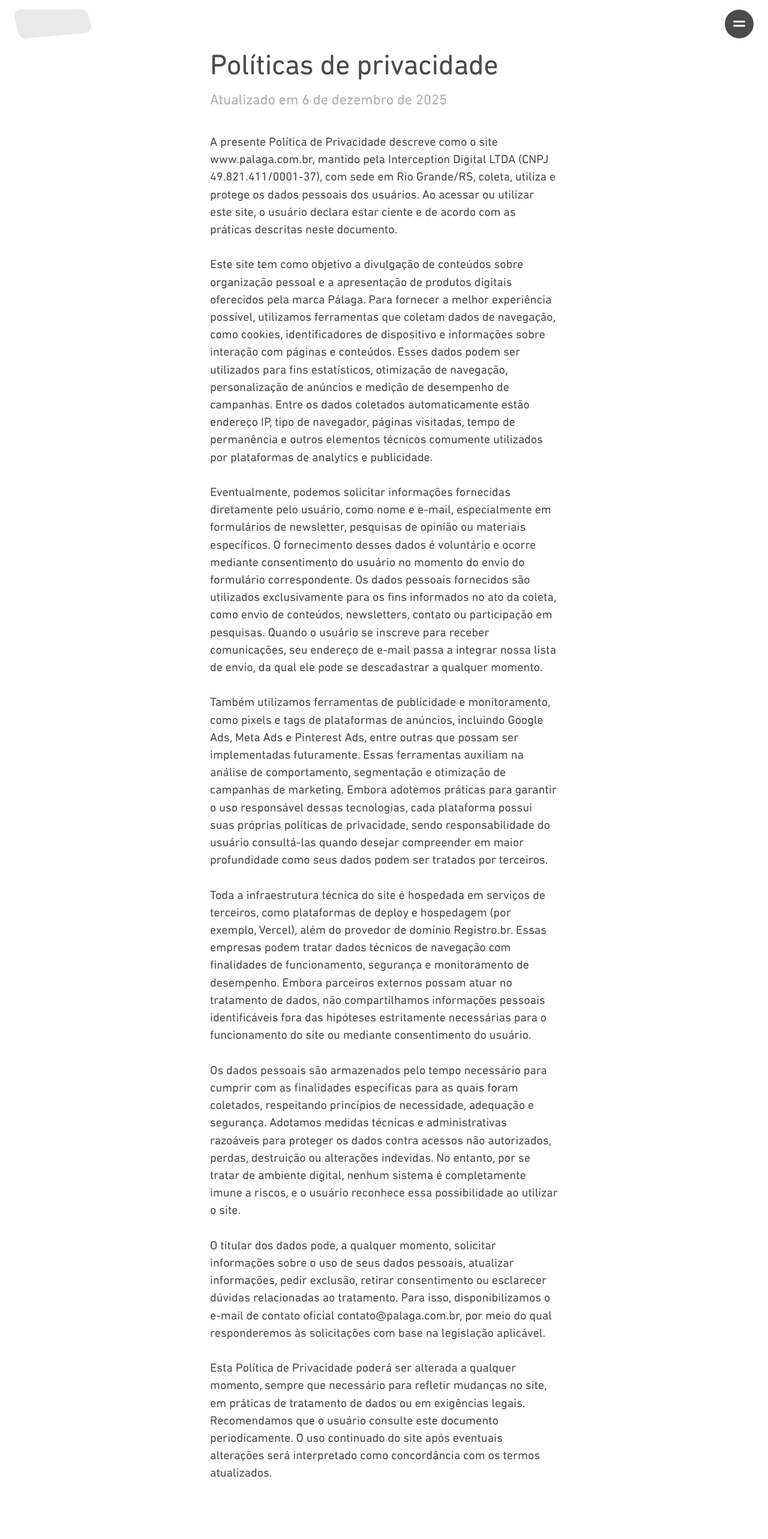
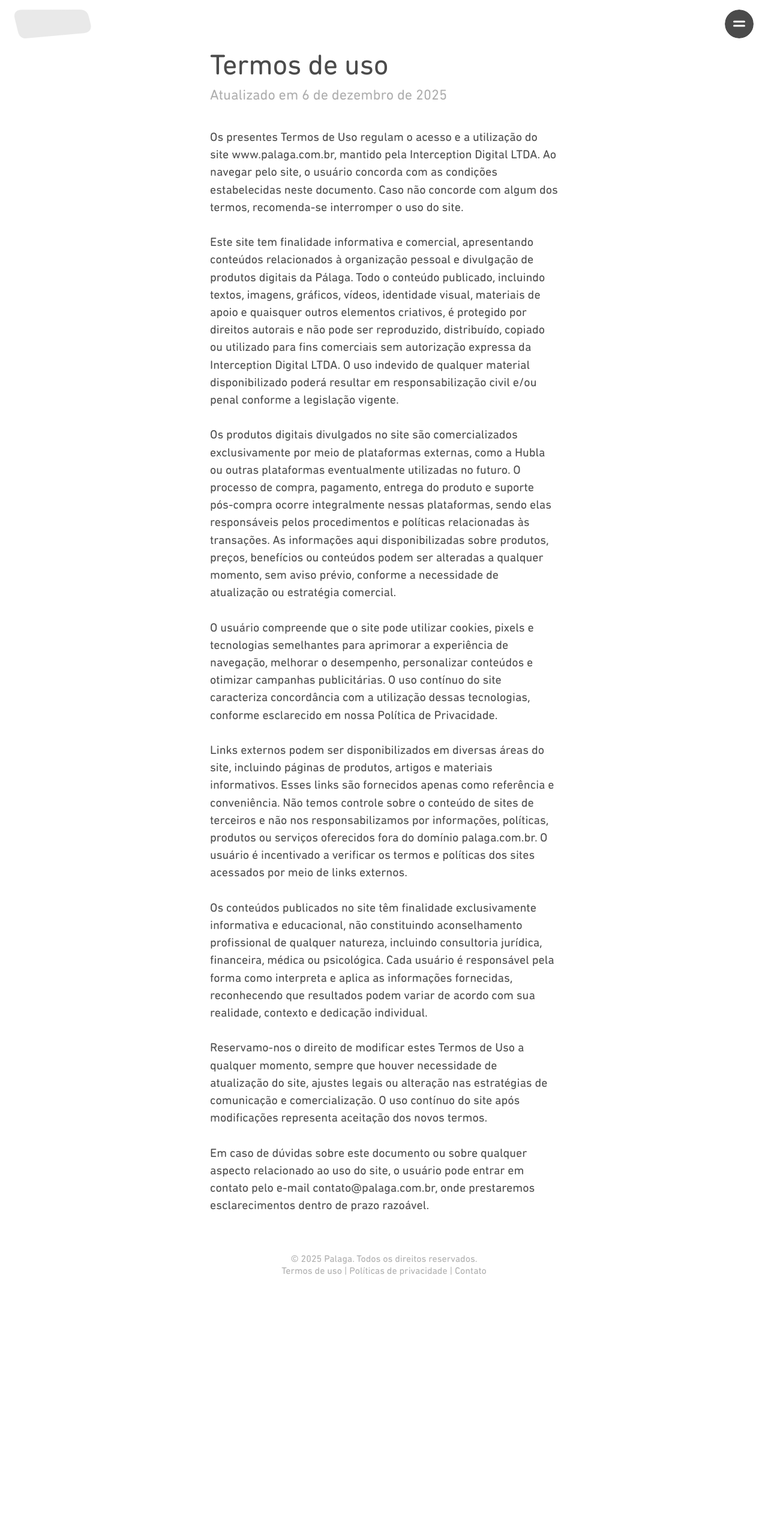
Before and after one commit to FelipeSilveiraChaves/Palaga-s-Product, a Next.js app in the folder quatrogavetas-lp1/: page /terms in a window 1280 px wide. Shown: the top 2566 px of the page at 60% size. After the commit the page ends 2146 px from the top, so only its background shows below. Built offline with nearby package versions, Linux system fonts and the light colour scheme.

Commit message:
Policy e Terms finalizada, adaptação mobile first e Home finalizada mobile e Desktop

```diff
--- a/quatrogavetas-lp1/src/app/components/button.tsx
+++ b/quatrogavetas-lp1/src/app/components/button.tsx
@@ -8,7 +8,7 @@ type ButtonProps = {
 
 export default function Button({children, variant = 'default'} :ButtonProps) {
     const BaseButtonStyleClass =
-        "rounded-r-full rounded-l-full text-[19px] px-4 h-12 flex justify-center items-center outline-2 outline-carbon-0 cursor-pointer"
+        "rounded-r-full rounded-l-full text-[19px] px-4 h-12 flex justify-center items-center outline-4 outline-carbon-0 cursor-pointer"
 
     const VariantsButtonSyleClass = {
         default: 'bg-carbon-50 text-carbon-800',
--- a/quatrogavetas-lp1/src/app/components/footer.tsx
+++ b/quatrogavetas-lp1/src/app/components/footer.tsx
@@ -1,8 +1,10 @@
+import Link from "next/link"
+
 export default function Footer(){
     return (
-        <div className="w-full flex items-center justify-center flex-col pb-4 pt-16">
+        <div className="w-full flex justify-start flex-col pb-4 px-6 pt-12 sm:pt-16 sm:text-center sm:justify-center">
             <p className="text-carbon-400 text-base/[20px]">© 2025 Palaga. Todos os direitos reservados.</p>
-            <p className="text-carbon-400 text-base/[20px]"><a className="hover:text-carbon-600" href="/terms">Termos de uso</a> | <a className="hover:text-carbon-600" href="terms">Termos de privacidade</a> | <a className="hover:text-carbon-600" href="Contact">Contato</a></p>
+            <p className="text-carbon-400 text-base/[20px]"><Link className="hover:text-carbon-600" href="/terms">Termos de uso</Link> | <Link className="hover:text-carbon-600" href="policy">Políticas de privacidade</Link> | <Link className="hover:text-carbon-600" href="Contact">Contato</Link></p>
         </div>
     )
 }
--- a/quatrogavetas-lp1/src/app/components/hamburgerButton.tsx
+++ b/quatrogavetas-lp1/src/app/components/hamburgerButton.tsx
@@ -11,7 +11,7 @@ export default function HamburgerButton() {
     <div className="flex flex-col items-end">
       <button
         onClick={toggle}
-        className="w-12 h-12 rounded-full bg-carbon-800 flex items-center justify-center pb-1 cursor-pointer"
+        className="w-12 h-12 rounded-full bg-carbon-800 flex items-center justify-center pb-1 cursor-pointer outline-4 outline-carbon-0"
       >
         {/* Área de 48x48 dentro do círculo */}
         <div className="relative w-12 h-12 flex items-center justify-center">
--- a/quatrogavetas-lp1/src/app/layout.tsx
+++ b/quatrogavetas-lp1/src/app/layout.tsx
@@ -21,10 +21,12 @@ export default function RootLayout({
   return (
     <html lang="pt-br">
       <body
-        className={`${dinRounded.className} antialiased min-h-screen bg-carbon-0`}
+        className={`${dinRounded.className} antialiased min-h-screen flex flex-col bg-carbon-0`}
       >
         <Navbar />
-          {children}
+          <main className="flex-1 flex">
+            {children}
+          </main>
         <Footer />
       </body>
     </html>
--- a/quatrogavetas-lp1/src/app/lp-1/page.tsx
+++ b/quatrogavetas-lp1/src/app/lp-1/page.tsx
@@ -1,6 +1,4 @@
-import  ImgSidedByContent from "../components/imgsidedbytext";
 import LocalStorageLpRegister from "../components/localstoragelpregister";
-import Questions from "../components/questions";
 
 
 
--- a/quatrogavetas-lp1/src/app/page.tsx
+++ b/quatrogavetas-lp1/src/app/page.tsx
@@ -1,5 +1,9 @@
 export default function Home() {
   return (
-    <div className="">home</div>
+    <div className="flex-1 flex items-center justify-center p-4">
+      <h1 className="text-carbon-800 text-[40px] sm:text-5xl leading-none tracking-[-0.4px] pb-2 justify-center ">Organização é o ato de colocar as
+        <br className="hidden sm:block"/> coisas em seus devidos lugares.
+      </h1>
+    </div>
   );
 }
--- /dev/null
+++ b/quatrogavetas-lp1/src/app/policy/page.tsx
@@ -0,0 +1,21 @@
+export default function privacyPolicy() {
+    return(
+        <div className="w-full items-center justify-center flex px-6" >
+            <div className="max-w-[580px]">
+                <h1 className="text-carbon-800 text-[40px] sm:text-5xl leading-none tracking-[-0.4px] pb-2">Políticas de privacidade</h1>
+                <h3 className="text-carbon-400 text-[22px] sm:text-2xl/[32px]">Atualizado em 6 de dezembro de 2025</h3>
+
+                <div className="mt-10 text-xl/[29.2px] text-carbon-800 gap-[29.2px] flex-col flex">
+                    <p>A presente Política de Privacidade descreve como o site www.palaga.com.br, mantido pela Interception Digital LTDA (CNPJ 49.821.411/0001-37), com sede em Rio Grande/RS, coleta, utiliza e protege os dados pessoais dos usuários. Ao acessar ou utilizar este site, o usuário declara estar ciente e de acordo com as práticas descritas neste documento.</p>
+                    <p>Este site tem como objetivo a divulgação de conteúdos sobre organização pessoal e a apresentação de produtos digitais oferecidos pela marca Pálaga. Para fornecer a melhor experiência possível, utilizamos ferramentas que coletam dados de navegação, como cookies, identificadores de dispositivo e informações sobre interação com páginas e conteúdos. Esses dados podem ser utilizados para fins estatísticos, otimização de navegação, personalização de anúncios e medição de desempenho de campanhas. Entre os dados coletados automaticamente estão endereço IP, tipo de navegador, páginas visitadas, tempo de permanência e outros elementos técnicos comumente utilizados por plataformas de analytics e publicidade.</p>
+                    <p>Eventualmente, podemos solicitar informações fornecidas diretamente pelo usuário, como nome e e-mail, especialmente em formulários de newsletter, pesquisas de opinião ou materiais específicos. O fornecimento desses dados é voluntário e ocorre mediante consentimento do usuário no momento do envio do formulário correspondente. Os dados pessoais fornecidos são utilizados exclusivamente para os fins informados no ato da coleta, como envio de conteúdos, newsletters, contato ou participação em pesquisas. Quando o usuário se inscreve para receber comunicações, seu endereço de e-mail passa a integrar nossa lista de envio, da qual ele pode se descadastrar a qualquer momento.</p>
+                    <p>Também utilizamos ferramentas de publicidade e monitoramento, como pixels e tags de plataformas de anúncios, incluindo Google Ads, Meta Ads e Pinterest Ads, entre outras que possam ser implementadas futuramente. Essas ferramentas auxiliam na análise de comportamento, segmentação e otimização de campanhas de marketing. Embora adotemos práticas para garantir o uso responsável dessas tecnologias, cada plataforma possui suas próprias políticas de privacidade, sendo responsabilidade do usuário consultá-las quando desejar compreender em maior profundidade como seus dados podem ser tratados por terceiros.</p>
+                    <p>Toda a infraestrutura técnica do site é hospedada em serviços de terceiros, como plataformas de deploy e hospedagem (por exemplo, Vercel), além do provedor de domínio Registro.br. Essas empresas podem tratar dados técnicos de navegação com finalidades de funcionamento, segurança e monitoramento de desempenho. Embora parceiros externos possam atuar no tratamento de dados, não compartilhamos informações pessoais identificáveis fora das hipóteses estritamente necessárias para o funcionamento do site ou mediante consentimento do usuário.</p>
+                    <p>Os dados pessoais são armazenados pelo tempo necessário para cumprir com as finalidades específicas para as quais foram coletados, respeitando princípios de necessidade, adequação e segurança. Adotamos medidas técnicas e administrativas razoáveis para proteger os dados contra acessos não autorizados, perdas, destruição ou alterações indevidas. No entanto, por se tratar de ambiente digital, nenhum sistema é completamente imune a riscos, e o usuário reconhece essa possibilidade ao utilizar o site.</p>
+                    <p>O titular dos dados pode, a qualquer momento, solicitar informações sobre o uso de seus dados pessoais, atualizar informações, pedir exclusão, retirar consentimento ou esclarecer dúvidas relacionadas ao tratamento. Para isso, disponibilizamos o e-mail de contato oficial contato@palaga.com.br, por meio do qual responderemos às solicitações com base na legislação aplicável.</p>
+                    <p>Esta Política de Privacidade poderá ser alterada a qualquer momento, sempre que necessário para refletir mudanças no site, em práticas de tratamento de dados ou em exigências legais. Recomendamos que o usuário consulte este documento periodicamente. O uso continuado do site após eventuais alterações será interpretado como concordância com os termos atualizados.</p>
+                </div>
+            </div>
+        </div>
+ )
+ }
--- a/quatrogavetas-lp1/src/app/terms/page.tsx
+++ b/quatrogavetas-lp1/src/app/terms/page.tsx
@@ -1,21 +1,19 @@
-import Button from "../components/button"
-
 export default function TermsOfUse() {
     return(
-        <div className="w-full items-center justify-center flex">
+        <div className="w-full items-center justify-center flex px-6" >
             <div className="max-w-[580px]">
-                <h1 className="text-carbon-800 text-5xl leading-none tracking-[-0.4px] pb-2">Políticas de privacidade</h1>
-                <h3 className="text-carbon-400 text-2xl/[32px] pt-2">Atualizado em 6 de dezembro de 2025</h3>
+                <h1 className="text-carbon-800 text-[40px] sm:text-5xl leading-none tracking-[-0.4px] pb-2">Termos de uso</h1>
+                <h3 className="text-carbon-400 text-[22px] sm:text-2xl/[32px]">Atualizado em 6 de dezembro de 2025</h3>
 
-                <div className="mt-10 text-xl/[29.2px] text-carbon-800">
-                    <p className="mb-[29.2px]">A presente Política de Privacidade descreve como o site www.palaga.com.br, mantido pela Interception Digital LTDA (CNPJ 49.821.411/0001-37), com sede em Rio Grande/RS, coleta, utiliza e protege os dados pessoais dos usuários. Ao acessar ou utilizar este site, o usuário declara estar ciente e de acordo com as práticas descritas neste documento.</p>
-                    <p className="mb-[29.2px]">Este site tem como objetivo a divulgação de conteúdos sobre organização pessoal e a apresentação de produtos digitais oferecidos pela marca Pálaga. Para fornecer a melhor experiência possível, utilizamos ferramentas que coletam dados de navegação, como cookies, identificadores de dispositivo e informações sobre interação com páginas e conteúdos. Esses dados podem ser utilizados para fins estatísticos, otimização de navegação, personalização de anúncios e medição de desempenho de campanhas. Entre os dados coletados automaticamente estão endereço IP, tipo de navegador, páginas visitadas, tempo de permanência e outros elementos técnicos comumente utilizados por plataformas de analytics e publicidade.</p>
-                    <p className="mb-[29.2px]">Eventualmente, podemos solicitar informações fornecidas diretamente pelo usuário, como nome e e-mail, especialmente em formulários de newsletter, pesquisas de opinião ou materiais específicos. O fornecimento desses dados é voluntário e ocorre mediante consentimento do usuário no momento do envio do formulário correspondente. Os dados pessoais fornecidos são utilizados exclusivamente para os fins informados no ato da coleta, como envio de conteúdos, newsletters, contato ou participação em pesquisas. Quando o usuário se inscreve para receber comunicações, seu endereço de e-mail passa a integrar nossa lista de envio, da qual ele pode se descadastrar a qualquer momento.</p>
-                    <p className="mb-[29.2px]">Também utilizamos ferramentas de publicidade e monitoramento, como pixels e tags de plataformas de anúncios, incluindo Google Ads, Meta Ads e Pinterest Ads, entre outras que possam ser implementadas futuramente. Essas ferramentas auxiliam na análise de comportamento, segmentação e otimização de campanhas de marketing. Embora adotemos práticas para garantir o uso responsável dessas tecnologias, cada plataforma possui suas próprias políticas de privacidade, sendo responsabilidade do usuário consultá-las quando desejar compreender em maior profundidade como seus dados podem ser tratados por terceiros.</p>
-                    <p className="mb-[29.2px]">Toda a infraestrutura técnica do site é hospedada em serviços de terceiros, como plataformas de deploy e hospedagem (por exemplo, Vercel), além do provedor de domínio Registro.br. Essas empresas podem tratar dados técnicos de navegação com finalidades de funcionamento, segurança e monitoramento de desempenho. Embora parceiros externos possam atuar no tratamento de dados, não compartilhamos informações pessoais identificáveis fora das hipóteses estritamente necessárias para o funcionamento do site ou mediante consentimento do usuário.</p>
-                    <p className="mb-[29.2px]">Os dados pessoais são armazenados pelo tempo necessário para cumprir com as finalidades específicas para as quais foram coletados, respeitando princípios de necessidade, adequação e segurança. Adotamos medidas técnicas e administrativas razoáveis para proteger os dados contra acessos não autorizados, perdas, destruição ou alterações indevidas. No entanto, por se tratar de ambiente digital, nenhum sistema é completamente imune a riscos, e o usuário reconhece essa possibilidade ao utilizar o site.</p>
-                    <p className="mb-[29.2px]">O titular dos dados pode, a qualquer momento, solicitar informações sobre o uso de seus dados pessoais, atualizar informações, pedir exclusão, retirar consentimento ou esclarecer dúvidas relacionadas ao tratamento. Para isso, disponibilizamos o e-mail de contato oficial contato@palaga.com.br, por meio do qual responderemos às solicitações com base na legislação aplicável.</p>
-                    <p className="mb-[29.2px]">Esta Política de Privacidade poderá ser alterada a qualquer momento, sempre que necessário para refletir mudanças no site, em práticas de tratamento de dados ou em exigências legais. Recomendamos que o usuário consulte este documento periodicamente. O uso continuado do site após eventuais alterações será interpretado como concordância com os termos atualizados.</p>
+                <div className="mt-10 text-xl/[29.2px] text-carbon-800 gap-[29.2px] flex-col flex">
+                    <p>Os presentes Termos de Uso regulam o acesso e a utilização do site www.palaga.com.br, mantido pela Interception Digital LTDA. Ao navegar pelo site, o usuário concorda com as condições estabelecidas neste documento. Caso não concorde com algum dos termos, recomenda-se interromper o uso do site.</p>
+                    <p>Este site tem finalidade informativa e comercial, apresentando conteúdos relacionados à organização pessoal e divulgação de produtos digitais da Pálaga. Todo o conteúdo publicado, incluindo textos, imagens, gráficos, vídeos, identidade visual, materiais de apoio e quaisquer outros elementos criativos, é protegido por direitos autorais e não pode ser reproduzido, distribuído, copiado ou utilizado para fins comerciais sem autorização expressa da Interception Digital LTDA. O uso indevido de qualquer material disponibilizado poderá resultar em responsabilização civil e/ou penal conforme a legislação vigente.</p>
+                    <p>Os produtos digitais divulgados no site são comercializados exclusivamente por meio de plataformas externas, como a Hubla ou outras plataformas eventualmente utilizadas no futuro. O processo de compra, pagamento, entrega do produto e suporte pós-compra ocorre integralmente nessas plataformas, sendo elas responsáveis pelos procedimentos e políticas relacionadas às transações. As informações aqui disponibilizadas sobre produtos, preços, benefícios ou conteúdos podem ser alteradas a qualquer momento, sem aviso prévio, conforme a necessidade de atualização ou estratégia comercial.</p>
+                    <p>O usuário compreende que o site pode utilizar cookies, pixels e tecnologias semelhantes para aprimorar a experiência de navegação, melhorar o desempenho, personalizar conteúdos e otimizar campanhas publicitárias. O uso contínuo do site caracteriza concordância com a utilização dessas tecnologias, conforme esclarecido em nossa Política de Privacidade.</p>
+                    <p>Links externos podem ser disponibilizados em diversas áreas do site, incluindo páginas de produtos, artigos e materiais informativos. Esses links são fornecidos apenas como referência e conveniência. Não temos controle sobre o conteúdo de sites de terceiros e não nos responsabilizamos por informações, políticas, produtos ou serviços oferecidos fora do domínio palaga.com.br. O usuário é incentivado a verificar os termos e políticas dos sites acessados por meio de links externos.</p>
+                    <p>Os conteúdos publicados no site têm finalidade exclusivamente informativa e educacional, não constituindo aconselhamento profissional de qualquer natureza, incluindo consultoria jurídica, financeira, médica ou psicológica. Cada usuário é responsável pela forma como interpreta e aplica as informações fornecidas, reconhecendo que resultados podem variar de acordo com sua realidade, contexto e dedicação individual.</p>
+                    <p>Reservamo-nos o direito de modificar estes Termos de Uso a qualquer momento, sempre que houver necessidade de atualização do site, ajustes legais ou alteração nas estratégias de comunicação e comercialização. O uso contínuo do site após modificações representa aceitação dos novos termos.</p>
+                    <p>Em caso de dúvidas sobre este documento ou sobre qualquer aspecto relacionado ao uso do site, o usuário pode entrar em contato pelo e-mail contato@palaga.com.br, onde prestaremos esclarecimentos dentro de prazo razoável.</p>
                 </div>
             </div>
         </div>
```
Also changed, not shown: quatrogavetas-lp1/src/app/components/navbar.tsx (+1 -1 lines).
